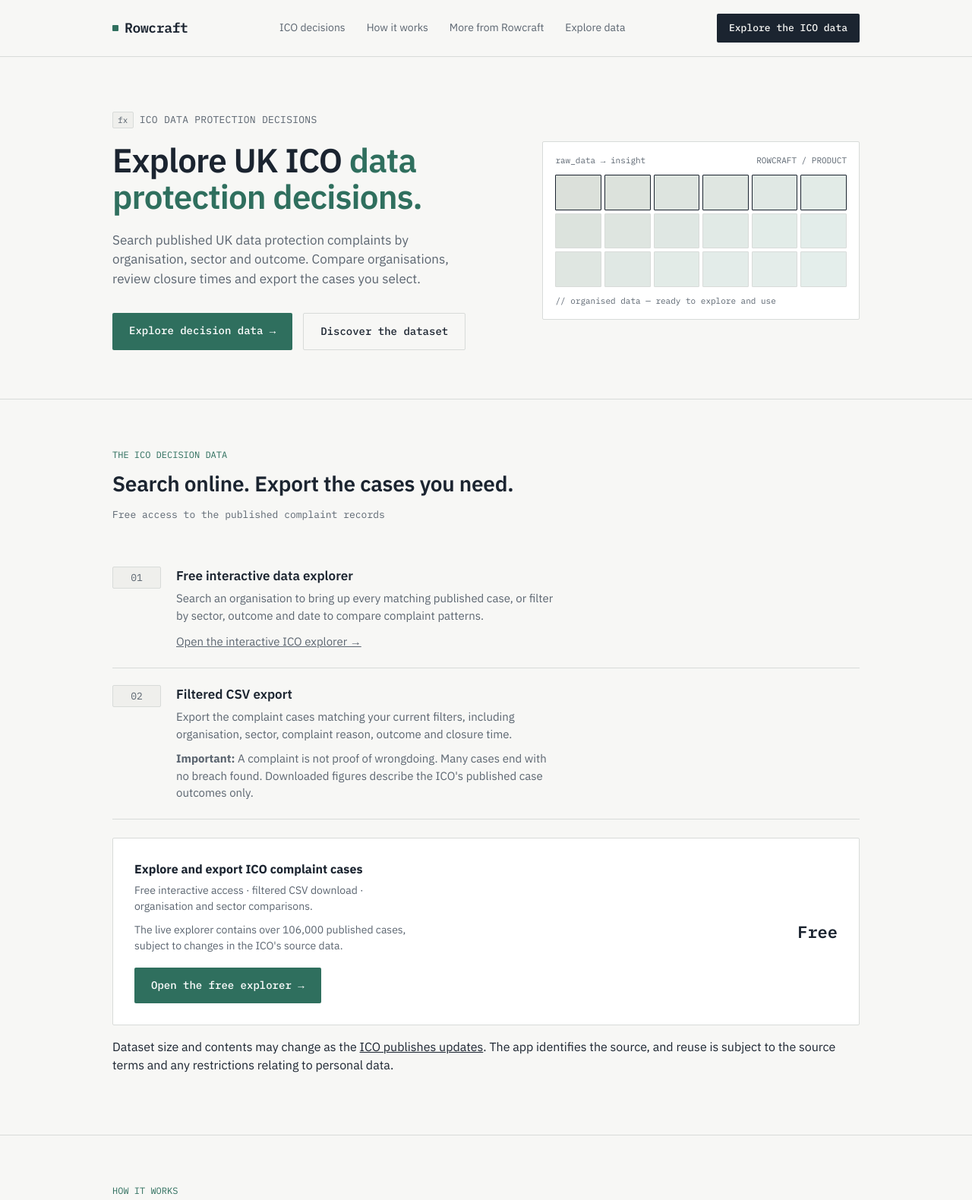
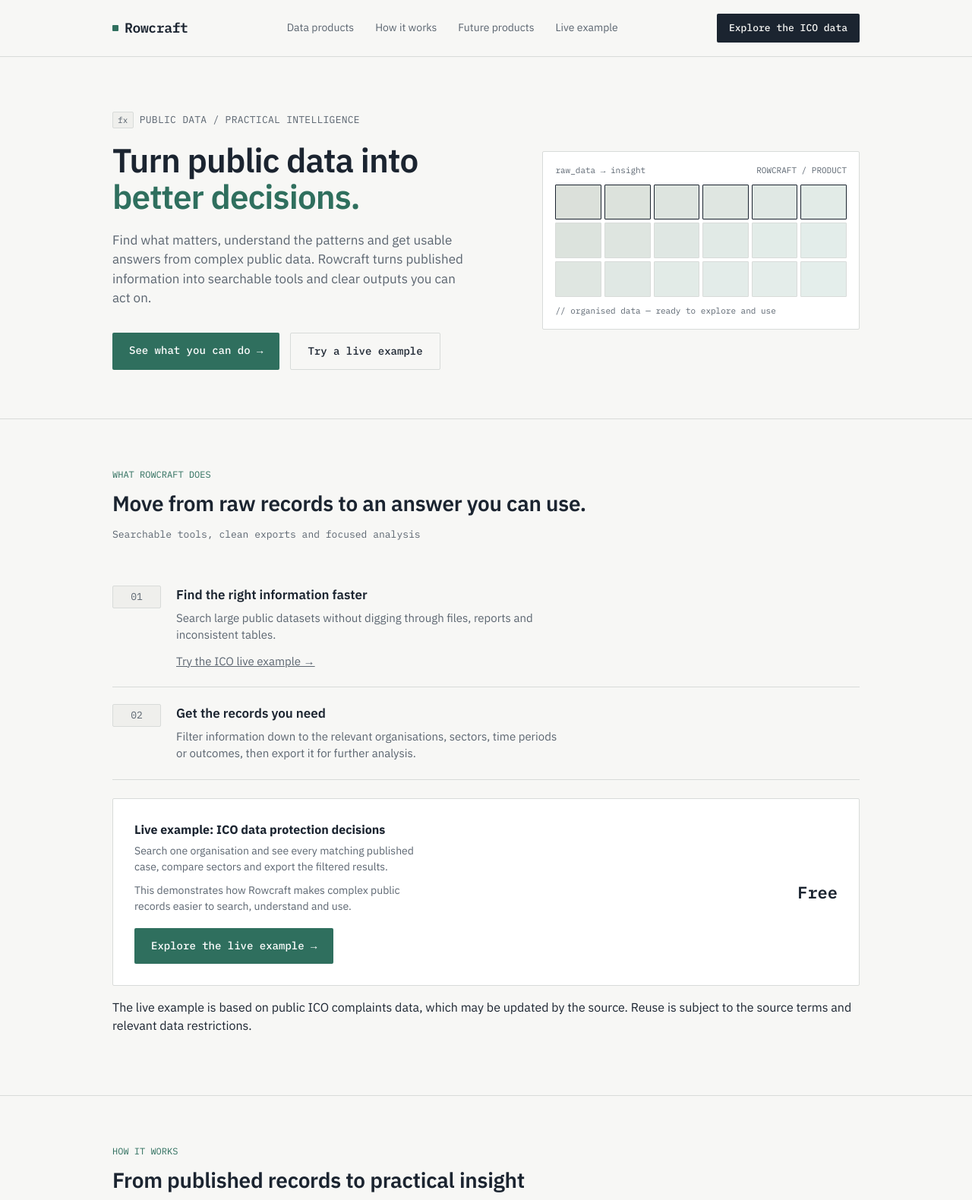
Before and after one commit to habiola2022-shiny/rowcraft-website, a plain HTML site: page index.html in a window 1280 px wide. Shown: the top 1580 px of the page at 76% size. Drawn offline with Linux system fonts and the light colour scheme.

Commit message:
Reposition website around public data outcomes
Co-authored-by: Copilot <223556219+Copilot@users.noreply.github.com>

```diff
--- a/index.html
+++ b/index.html
@@ -3,10 +3,10 @@
 <head>
 <meta charset="UTF-8">
 <meta name="viewport" content="width=device-width, initial-scale=1.0">
-<title>ICO Data Protection Decisions: Search Organisations and Cases | Rowcraft</title>
-<meta name="description" content="Explore UK ICO data protection complaint decisions by organisation, sector and outcome. Search 106,000+ published cases and export filtered CSV records with Rowcraft.">
-<meta property="og:title" content="ICO Data Protection Decisions | Rowcraft">
-<meta property="og:description" content="Search ICO data protection complaints, benchmark organisations and export case records.">
+<title>Turn Public Data into Useful Insights | Rowcraft</title>
+<meta name="description" content="Rowcraft turns public data into clear, searchable and usable insights. Explore live data, export useful records and build better company and sector decisions.">
+<meta property="og:title" content="Public Data, Made Useful | Rowcraft">
+<meta property="og:description" content="Search, understand and use public data through practical Rowcraft products.">
 <meta property="og:type" content="website">
 <link rel="preconnect" href="https://fonts.googleapis.com">
 <link rel="preconnect" href="https://fonts.gstatic.com" crossorigin>
@@ -210,10 +210,10 @@
   <nav>
     <div class="brand"><span class="brand-dot"></span>Rowcraft</div>
     <div class="nav-links">
-      <a href="#ico-dataset">ICO decisions</a>
+      <a href="#products">Data products</a>
       <a href="#how-it-works">How it works</a>
-      <a href="#future-products">More from Rowcraft</a>
-      <a href="demo.html">Explore data</a>
+      <a href="#future-products">Future products</a>
+      <a href="demo.html">Live example</a>
     </div>
     <a href="demo.html" class="nav-cta">Explore the ICO data</a>
   </nav>
@@ -222,12 +222,12 @@
 <section class="hero" style="border-top:none;">
   <div class="wrap hero-grid">
     <div>
-      <div class="eyebrow">ICO DATA PROTECTION DECISIONS</div>
-      <h1>Explore UK ICO <span class="accent">data protection decisions.</span></h1>
-      <p class="lede">Search published UK data protection complaints by organisation, sector and outcome. Compare organisations, review closure times and export the cases you select.</p>
+      <div class="eyebrow">PUBLIC DATA / PRACTICAL INTELLIGENCE</div>
+      <h1>Turn public data into <span class="accent">better decisions.</span></h1>
+      <p class="lede">Find what matters, understand the patterns and get usable answers from complex public data. Rowcraft turns published information into searchable tools and clear outputs you can act on.</p>
       <div class="cta-row">
-        <a href="demo.html" class="btn-primary">Explore decision data →</a>
-        <a href="#ico-dataset" class="btn-secondary">Discover the dataset</a>
+        <a href="#products" class="btn-primary">See what you can do →</a>
+        <a href="demo.html" class="btn-secondary">Try a live example</a>
       </div>
     </div>
     <div class="signature">
@@ -242,39 +242,38 @@
   </div>
 </section>
 
-<section id="ico-dataset">
+<section id="products">
   <div class="wrap">
     <div class="section-head">
-      <div class="section-tag">THE ICO DECISION DATA</div>
-      <h2>Search online. Export the cases you need.</h2>
-      <p class="mono" style="margin:10px 0 0; font-size:13px; color:var(--ink-soft);">Free access to the published complaint records</p>
+      <div class="section-tag">WHAT ROWCRAFT DOES</div>
+      <h2>Move from raw records to an answer you can use.</h2>
+      <p class="mono" style="margin:10px 0 0; font-size:13px; color:var(--ink-soft);">Searchable tools, clean exports and focused analysis</p>
     </div>
     <div class="row">
       <div class="cellref">01</div>
       <div>
-        <h3>Free interactive data explorer</h3>
-        <p>Search an organisation to bring up every matching published case, or filter by sector, outcome and date to compare complaint patterns.</p>
-        <p style="margin-top:12px;"><a href="demo.html">Open the interactive ICO explorer →</a></p>
+        <h3>Find the right information faster</h3>
+        <p>Search large public datasets without digging through files, reports and inconsistent tables.</p>
+        <p style="margin-top:12px;"><a href="demo.html">Try the ICO live example →</a></p>
       </div>
     </div>
     <div class="row">
       <div class="cellref">02</div>
       <div>
-        <h3>Filtered CSV export</h3>
-        <p>Export the complaint cases matching your current filters, including organisation, sector, complaint reason, outcome and closure time.</p>
-        <p style="margin-top:10px;"><strong>Important:</strong> A complaint is not proof of wrongdoing. Many cases end with no breach found. Downloaded figures describe the ICO's published case outcomes only.</p>
+        <h3>Get the records you need</h3>
+        <p>Filter information down to the relevant organisations, sectors, time periods or outcomes, then export it for further analysis.</p>
       </div>
     </div>
     <div class="price-card" style="margin-top:24px;">
       <div>
-        <h3>Explore and export ICO complaint cases</h3>
-        <p>Free interactive access · filtered CSV download · organisation and sector comparisons.</p>
-        <p style="margin-top:10px;">The live explorer contains over 106,000 published cases, subject to changes in the ICO's source data.</p>
-        <a class="btn-primary" style="margin-top:18px;" href="demo.html">Open the free explorer →</a>
+        <h3>Live example: ICO data protection decisions</h3>
+        <p>Search one organisation and see every matching published case, compare sectors and export the filtered results.</p>
+        <p style="margin-top:10px;">This demonstrates how Rowcraft makes complex public records easier to search, understand and use.</p>
+        <a class="btn-primary" style="margin-top:18px;" href="demo.html">Explore the live example →</a>
       </div>
       <div class="price-tag">Free</div>
     </div>
-    <p class="note" style="margin-top:16px;">Dataset size and contents may change as the <a href="https://ico.org.uk/media2/xweidxt3/dp-complaints-q4-2025-26.csv" target="_blank" rel="noopener noreferrer">ICO publishes updates</a>. The app identifies the source, and reuse is subject to the source terms and any restrictions relating to personal data.</p>
+    <p class="note" style="margin-top:16px;">The live example is based on public ICO complaints data, which may be updated by the source. Reuse is subject to the source terms and relevant data restrictions.</p>
   </div>
 </section>
 
@@ -282,23 +281,23 @@
   <div class="wrap">
     <div class="section-head">
       <div class="section-tag">HOW IT WORKS</div>
-      <h2>A straightforward way to explore public complaint data</h2>
+      <h2>From published records to practical insight</h2>
     </div>
     <div class="steps">
       <div class="step">
         <div class="step-num">01</div>
-        <h3>Explore the cases</h3>
-        <p>Search by organisation and show every matching complaint case, or narrow the results by sector, outcome and completion date.</p>
+        <h3>Find the relevant data</h3>
+        <p>Bring together public sources and provide a clear way to search for organisations, sectors or topics.</p>
       </div>
       <div class="step">
         <div class="step-num">02</div>
-        <h3>Export matching cases</h3>
-        <p>Download the currently selected complaint records as a CSV for further analysis.</p>
+        <h3>Turn results into output</h3>
+        <p>Filter, compare and export the information needed for research, due diligence or reporting.</p>
       </div>
       <div class="step">
         <div class="step-num">03</div>
         <h3>Build on the data</h3>
-        <p>Future Rowcraft products will add company information, Companies House data and focused company or industry reports.</p>
+        <p>Add company information, connected datasets and focused reports to support a fuller view of a market or organisation.</p>
       </div>
     </div>
   </div>
@@ -308,13 +307,13 @@
   <div class="wrap">
     <div class="section-head">
       <div class="section-tag">WHO MAY FIND IT USEFUL</div>
-      <h2>For people who work with company and regulatory information</h2>
+      <h2>For people who need to make sense of public information</h2>
     </div>
     <ul class="fit-list">
-      <li>Researchers and analysts exploring regulatory complaint patterns</li>
+      <li>Researchers and analysts who need to move quickly from source data to evidence</li>
       <li>Consultants and professional services teams carrying out company or sector research</li>
-      <li>Businesses and corporate teams looking for a convenient way to access the published records</li>
-      <li>Anyone who wants to explore the ICO complaint records or export matching CSV cases</li>
+      <li>Businesses looking for a clearer view of organisations, markets and public obligations</li>
+      <li>Teams that need clean exports instead of manual collection and formatting</li>
     </ul>
   </div>
 </section>
@@ -340,11 +339,11 @@
 <section id="next-step">
   <div class="wrap">
     <div class="book-panel">
-      <h2>Start exploring ICO data protection decisions.</h2>
-      <p>Search published cases online for free, compare organisations and sectors, and export the records you select.</p>
+      <h2>Make public data work harder.</h2>
+      <p>Start with a live example, or tell Rowcraft what information you need and what outcome you want to achieve.</p>
       <div class="cta-row" style="justify-content:center;">
-        <a href="demo.html" class="btn-primary">Explore ICO decisions →</a>
-        <a href="mailto:hello@rowcraftdata.com?subject=ICO%20complaints%20data" class="btn-secondary">Ask about the data</a>
+        <a href="demo.html" class="btn-primary">Try a live example →</a>
+        <a href="mailto:hello@rowcraftdata.com?subject=Rowcraft%20public%20data%20project" class="btn-secondary">Tell us what you need</a>
       </div>
     </div>
   </div>
```
Also changed, not shown: demo.html (+1 -1 lines).
